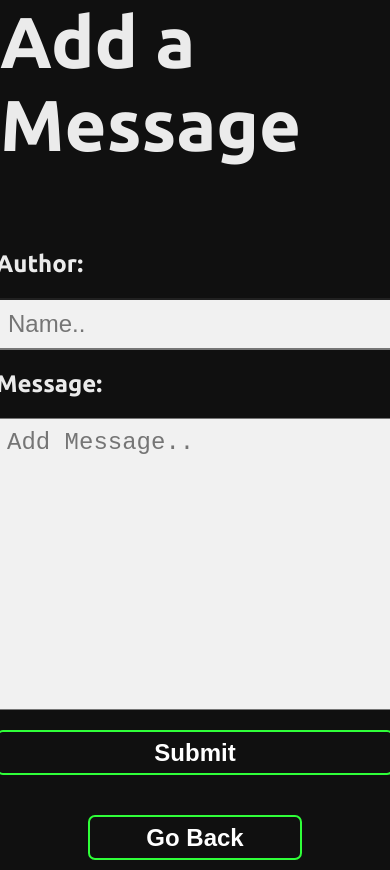
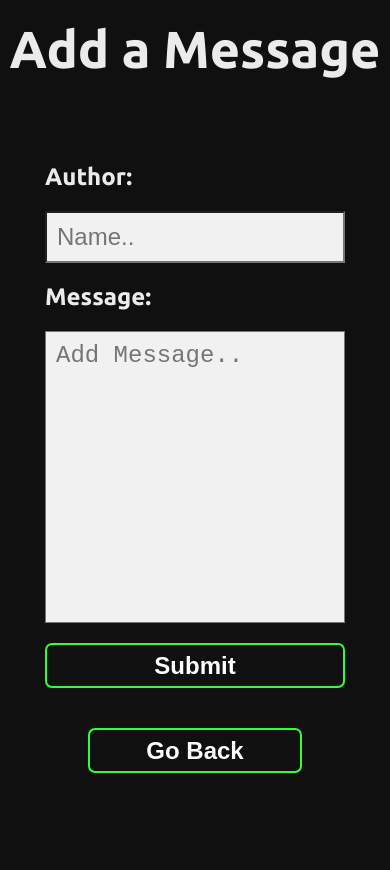
Before and after one commit to SneedUltima/mini-message-board, a Node server app: page /new in a window 390 px wide. After the commit the page ends 844 px from the top, so only its background shows below. Run offline with Node 20, Linux system fonts and the light colour scheme.

Commit message:
build: add responsive design

```diff
--- a/server.js
+++ b/server.js
@@ -9,8 +9,6 @@ app.listen(port, () => {
   console.log(`Server started on port ${port}`);
 });
 
-app.use(express.json());
-app.use(express.urlencoded({ extended: false }));
 app.use("/styles", express.static(__dirname + "/styles"));
 
 app.use("/", require("./routes/messageRoutes"));
--- a/styles/index.css
+++ b/styles/index.css
@@ -16,7 +16,13 @@ body {
   display: flex;
   align-items: center;
   justify-content: center;
+  margin-top: 20px;
   margin-bottom: 10vh;
+}
+@media screen and (max-width: 480px) {
+  .title-container {
+    font-size: 26px;
+  }
 }
 
 .messages-container {
@@ -71,6 +77,11 @@ body {
   gap: 20px;
   width: 400px;
 }
+@media screen and (max-width: 480px) {
+  .form-container form {
+    width: 300px;
+  }
+}
 .form-container form label {
   font-size: 24px;
   font-weight: bold;
```
Also changed, not shown: styles/index.scss (+15 -0 lines), README.md, 2 other files.
